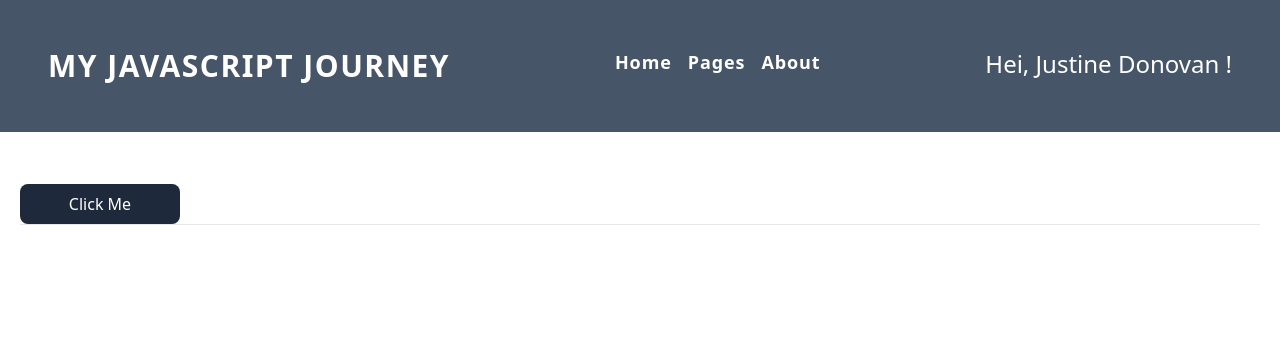
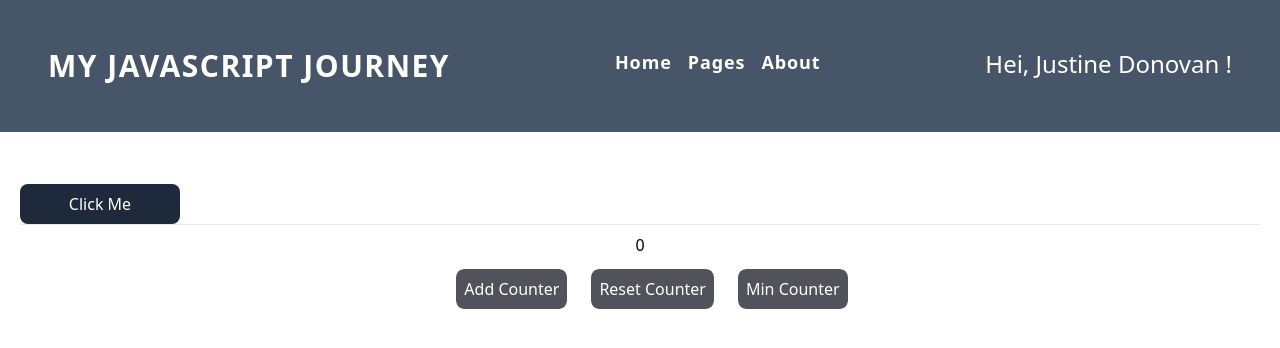
Before and after one commit to VannWasHere/react-journey, a React (Vite) app: page / in a window 1280 px wide. Shown: the top 348 px of the page. Built offline with nearby package versions, Linux system fonts and the light colour scheme.

Commit message:
Add Temporary Counter Program

```diff
--- a/src/App.jsx
+++ b/src/App.jsx
@@ -4,11 +4,28 @@ import {useState} from 'react'
 
 const App = () => {
     const [getButtonClickValue, setButtonClickValue] = useState("");
+    const [getCounter, setCounter] = useState(0);
+    const listButton = ['Add Counter', 'Reset Counter', 'Min Counter'];
 
     const changeNavTitle = () => {
         setButtonClickValue("My React Journey")
     }
 
+    const addCounterValue = () => {
+        setCounter(getCounter + 1)
+    }
+
+    const minCounterValue = () => {
+        if(!getCounter == 0) {
+            setCounter(getCounter - 1)
+        } else {
+            setCounter(0)
+        }
+    }
+
+    const resetCounter = () => {
+        setCounter(0);
+    }
 
     return(
         <>
@@ -18,6 +35,14 @@ const App = () => {
                 onClick={() => changeNavTitle()}>Click Me</button>
                 <hr />
 
+                <p id='counter' className='mt-2 mb-3 text-center'>{getCounter}</p>
+                <div className="flex justify-center">
+                    {listButton.map((item, index) => (
+                        <button key={index}
+                        className='outline ml-6 bg-zinc-600 text-white p-2 rounded-lg'
+                        onClick={() => (index == 0 ? addCounterValue() : index == 1 ? resetCounter() : minCounterValue() )}>{item}</button>
+                    ))}
+                </div>
             </main>
         </>
     );
```
